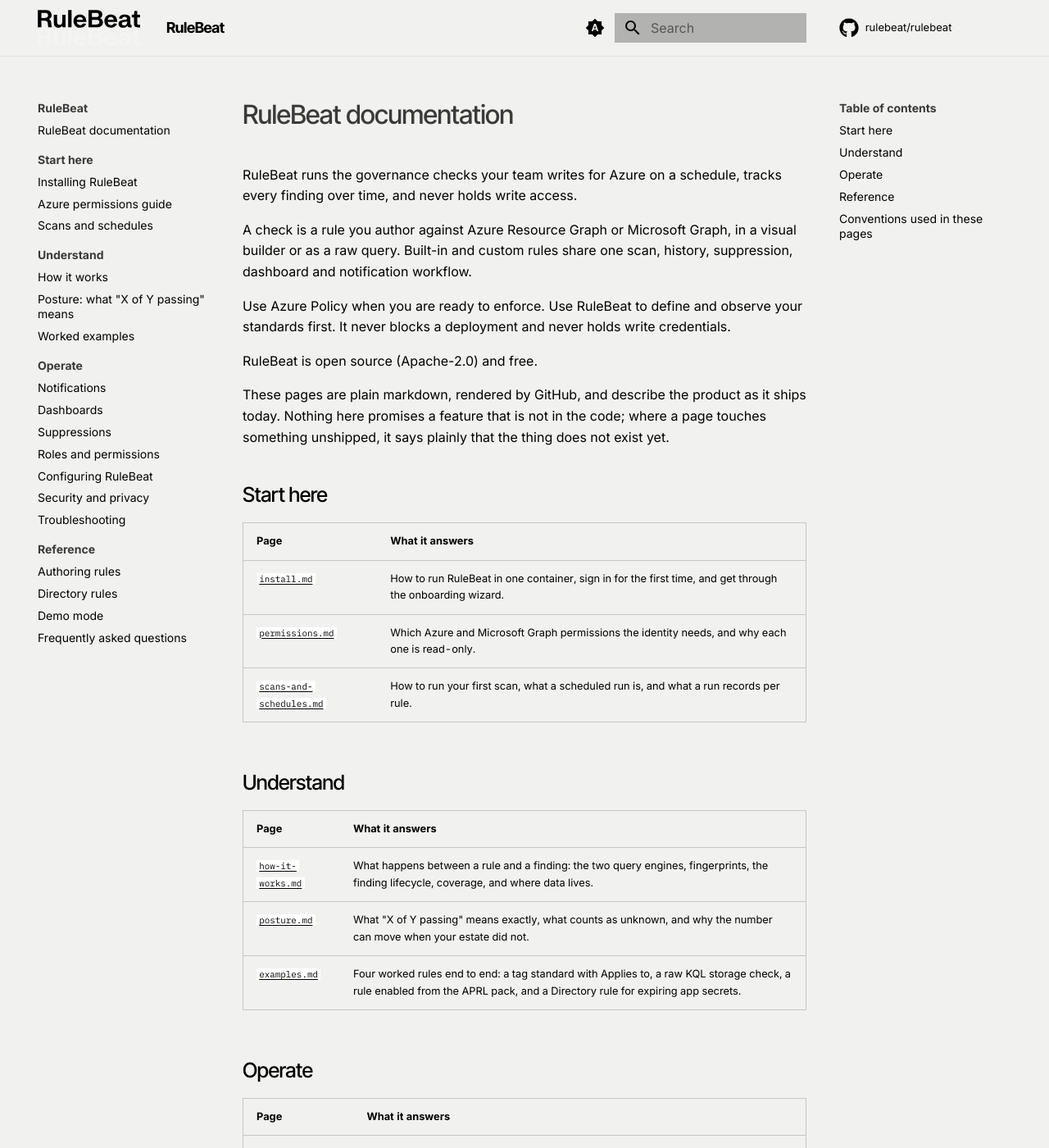
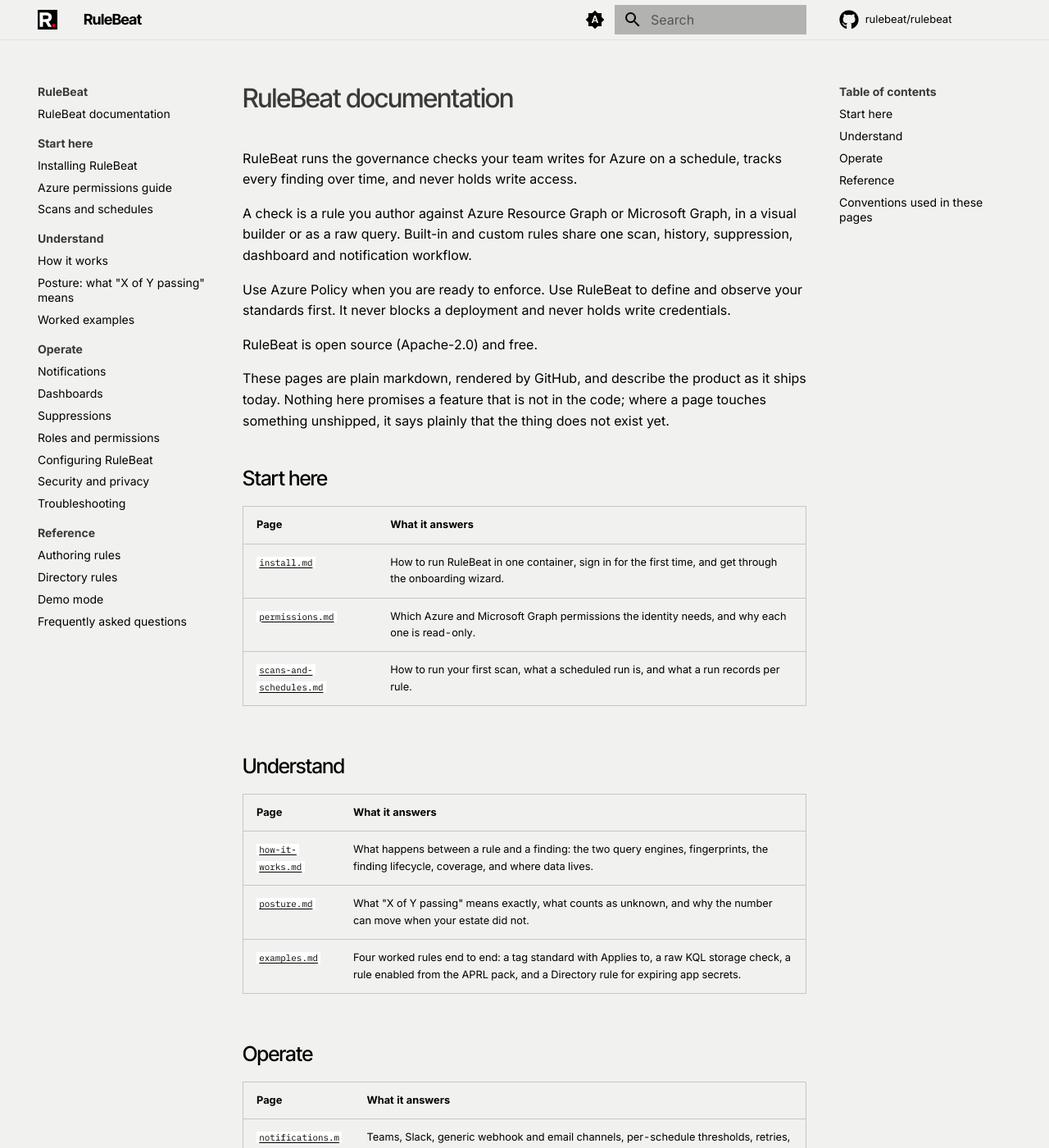
Before and after one commit to rulebeat/rulebeat, an MkDocs documentation site: the page built from docs/public/README.md, in a window 1280 px wide and 1400 px high. Shown: the whole window at 82% size. Built offline with MkDocs 1.6.1 and Material for MkDocs 9.7.7, drawn with Linux system fonts in a browser that asks for light colours; comment, search, counter and statistics services are not loaded.

Commit message:
docs: one logo, inverted on dark, instead of the two-wordmark swap (#59)
The site's first real visitor saw both wordmark variants stacked at full
size next to the site title. The two-image partial depended entirely on
the custom stylesheet applying its sizing and per-scheme hiding, and a
wordmark logo duplicates the adjacent title text in the drawer anyway.

The logo is now the square brand tile through Material's stock partial,
which sizes it with the theme's own stylesheet, and the dark scheme
inverts it with one rule (the icon is pure black on transparent). The
auto palette entry also declares primary and accent as custom, so its
radio no longer carries Material's indigo fallback attributes.

```diff
--- a/docs/mkdocs.yml
+++ b/docs/mkdocs.yml
@@ -25,10 +25,10 @@
 theme:
   name: material
   custom_dir: overrides # relative to this file -> docs/overrides
-  # logo is superseded by overrides/partials/logo.html, which renders both wordmark variants and
-  # lets stylesheets/rulebeat.css show the one matching the active scheme; kept here so anything
-  # that reads theme.logo (e.g. the 404 page) still has a sane value.
-  logo: img/brand/rulebeat-wordmark-plain.svg
+  # The square brand tile, not the wordmark: Material renders the site name as text right beside
+  # the logo, so a wordmark logo would read "RuleBeat RuleBeat". The icon is pure black on
+  # transparent, and stylesheets/rulebeat.css inverts it to white under the dark scheme.
+  logo: img/brand/rulebeat-icon.svg
   favicon: img/brand/favicon.ico
   icon:
     repo: fontawesome/brands/github
@@ -46,7 +46,11 @@
   palette:
     # Follow the OS by default, with a manual three-way toggle. `custom` emits no preset color
     # rules, so stylesheets/rulebeat.css is the single source of truth for both schemes.
+    # primary/accent on the auto entry too: without them, its radio input is rendered with
+    # Material's fallback attributes (primary indigo), which can leak preset colors in.
     - media: '(prefers-color-scheme)'
+      primary: custom
+      accent: custom
       toggle:
         icon: material/brightness-auto
         name: Switch to light mode
--- a/docs/overrides/partials/logo.html
+++ /dev/null
@@ -1,6 +0,0 @@
-{#- Replaces Material's single-logo partial (used by both the header and the nav drawer): both
-    wordmark variants render, and stylesheets/rulebeat.css displays the one matching the active
-    color scheme. The plain cuts (no red full stop) are the brand's rule for the wordmark sitting
-    beside other elements. -#}
-<img class="rb-logo rb-logo--light" src="{{ 'img/brand/rulebeat-wordmark-plain.svg' | url }}" alt="RuleBeat" />
-<img class="rb-logo rb-logo--dark" src="{{ 'img/brand/rulebeat-wordmark-plain-dark.svg' | url }}" alt="RuleBeat" />
--- a/docs/public/stylesheets/rulebeat.css
+++ b/docs/public/stylesheets/rulebeat.css
@@ -123,18 +123,10 @@
   font-variant-numeric: tabular-nums;
 }
 
-/* Logo: size the wordmark and show the variant matching the active scheme
-   (pairs with overrides/partials/logo.html). */
-.md-header__button.md-logo img,
-.md-nav__button.md-logo img {
-  height: 1.1rem;
-  width: auto;
-}
-[data-md-color-scheme="default"] .rb-logo--dark {
-  display: none;
-}
-[data-md-color-scheme="slate"] .rb-logo--light {
-  display: none;
+/* Logo: the brand tile is pure black on transparent, so the dark scheme just inverts it.
+   Material's own stylesheet handles the sizing, in the header and the nav drawer alike. */
+[data-md-color-scheme="slate"] .md-logo img {
+  filter: invert(1);
 }
 
 /* Admonitions (none in the content today; mapping reserved so future ones follow the product's
```
Also changed, not shown: docs/public/img/brand/rulebeat-icon.svg (added), docs/public/img/brand/rulebeat-wordmark-plain-dark.svg (deleted), docs/public/img/brand/rulebeat-wordmark-plain.svg (deleted).
